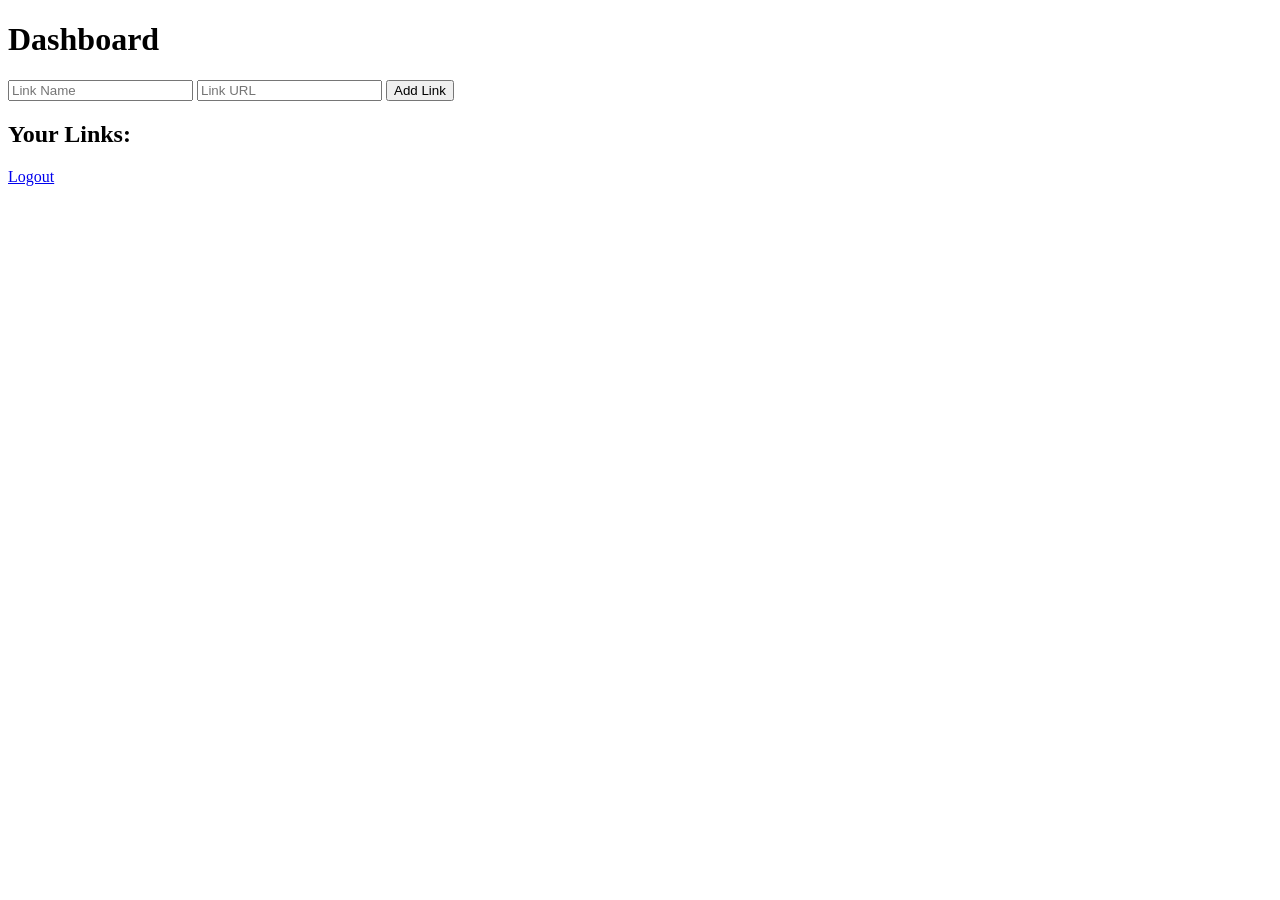
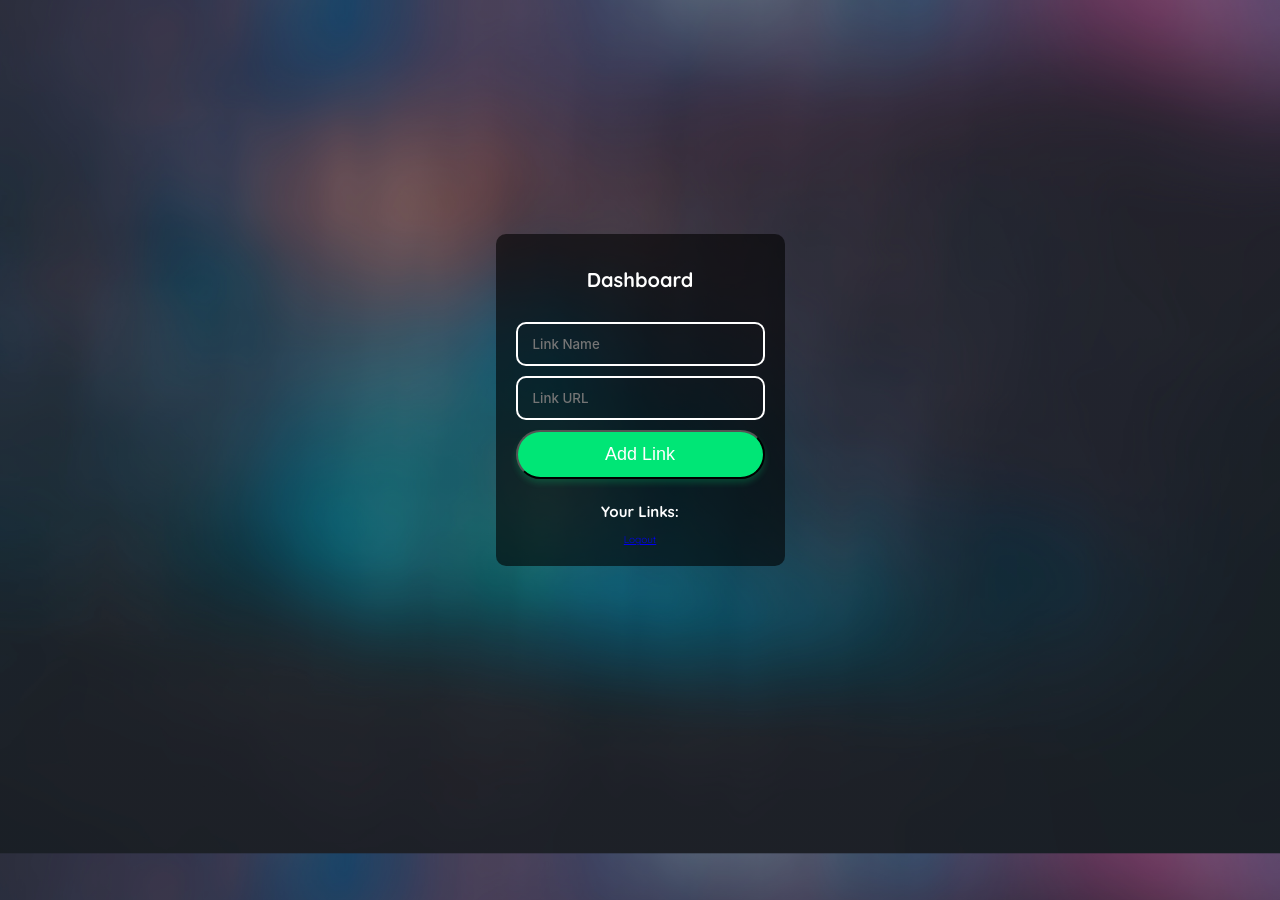
Before and after one commit to asabhi6776/astree, a Flask app: template templates/dashboard.html in a window 1280 px wide. Before the commit the page ends 186 px from the top, so only its background shows below. Run offline with Flask 3, Linux system fonts and the light colour scheme; the template is opened without the code that fills it, so the values that code supplies are empty; some libraries are stand-ins or nearby versions.

Commit message:
basic dashboard design is ready

```diff
--- /dev/null
+++ b/static/css/dashboard.css
@@ -0,0 +1,114 @@
+@import url('https://fonts.googleapis.com/css?family=Quicksand:400,500,700');
+
+html,
+body {
+  margin: 0;
+  padding: 0;
+  box-sizing: border-box;
+  font-family: "Quicksand", sans-serif;
+  font-size: 62.5%;
+  font-size: 10px;
+  color: #fff;
+}
+
+.background {
+  background: linear-gradient(rgba(20, 26, 35, 0.55), rgba(20, 26, 35, 0.55)),
+    url("../assets/bg.jpg");
+  background-repeat: no-repeat;
+  background-position: center;
+  background-attachment: fixed;
+  background-size: cover;
+  margin: 0;
+  position: relative;
+}
+
+.inset {
+  text-align: center;
+  color: #fff;
+  padding: 20px;
+  background-color: rgba(0, 0, 0, 0.6);
+  /* semi-transparent background */
+  border-radius: 10px;
+  max-width: 80%;
+}
+
+#accesspanel {
+  width: 100%;
+  height: 100vh;
+  background-position: center;
+  background-size: cover;
+  display: flex;
+  justify-content: center;
+  align-items: center;
+  margin-bottom: 100px;
+}
+
+.inputContainer {
+  position: relative;
+  display: flex;
+  flex-direction: column;
+  gap: 10px;
+  margin-top: 30px;
+}
+
+#inputField {
+  border: 2px solid white;
+  background-color: transparent;
+  border-radius: 10px;
+  padding: 12px 15px;
+  color: #fff;
+  font-weight: 500;
+  outline: none;
+  caret-color: rgb(155, 78, 255);
+  transition-duration: .3s;
+  font-family: Whitney, -apple-system, BlinkMacSystemFont, Segoe UI, Roboto, Helvetica, Arial, sans-serif;
+}
+
+.add-btn {
+  display: inline-block;
+  padding: 12px 24px;
+  font-size: 1.8rem;
+  font-weight: 500;
+  text-decoration: none;
+  color: #fff;
+  background-color: #00E676;
+  border-radius: 30px;
+  transition: all 0.3s ease;
+  box-shadow: 0 4px 6px rgba(0, 230, 118, 0.2);
+  position: relative;
+  overflow: hidden;
+  margin-bottom: 10px;
+}
+
+.add-btn:before {
+  content: '';
+  position: absolute;
+  top: 0;
+  left: -100%;
+  width: 100%;
+  height: 100%;
+  background: linear-gradient(120deg,
+      transparent,
+      rgba(255, 255, 255, 0.3),
+      transparent);
+  transition: all 0.4s;
+}
+
+.add-btn:hover {
+  background-color: #00c853;
+  transform: translateY(-3px);
+  box-shadow: 0 6px 8px rgba(0, 230, 118, 0.3);
+}
+
+.add-btn:active {
+  transform: translateY(-1px);
+  box-shadow: 0 3px 4px rgba(0, 230, 118, 0.2);
+}
+
+.add-btn:hover:before {
+  left: 100%;
+}
+
+.links {
+  border-style: double;
+}
--- a/templates/dashboard.html
+++ b/templates/dashboard.html
@@ -1,21 +1,29 @@
 <!DOCTYPE html>
 <html lang="en">
+
 <head>
     <meta charset="UTF-8">
     <meta name="viewport" content="width=device-width, initial-scale=1.0">
     <title>Dashboard</title>
+    <link rel="stylesheet" href="../static/css/dashboard.css">
 </head>
-<body>
-    <h1>Dashboard</h1>
+
+<body class="background">
+    <div id="accesspanel">
+        <div class="inset">
+            <h1 id="litheader">Dashboard</h1>
             <form method="POST">
-        <input type="text" name="name" placeholder="Link Name" required>
-        <input type="url" name="url" placeholder="Link URL" required>
-        <button type="submit">Add Link</button>
+                <div class="inputContainer">
+                    <input id="inputField" type="text" name="name" placeholder="Link Name" required>
+                    <input id="inputField" type="url" name="url" placeholder="Link URL" required>
+                    <button class="add-btn" type="submit">Add Link</button>
+                </div>
             </form>
             <h2>Your Links:</h2>
+            <div class="">
                 <ul>
                     {% for link in links %}
-        <li>
+                    <li class="links">
                         {{ link.name }} - <a href="/click/{{ link._id }}" target="_blank">{{ link.url }}</a>
                         <form action="/delete_link/{{ link._id }}" method="POST" style="display:inline;">
                             <button type="submit">Delete</button>
@@ -23,6 +31,10 @@
                     </li>
                     {% endfor %}
                 </ul>
+            </div>
             <a href="/logout">Logout</a>
+        </div>
+    </div>
 </body>
+
 </html>
```
Lines whose indentation alone changed are shown as unchanged.
